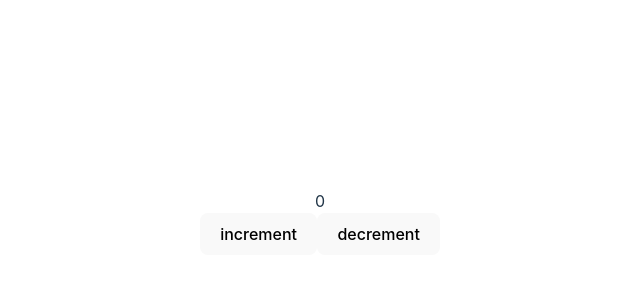
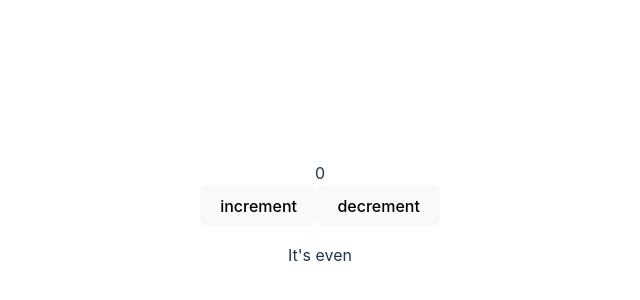
Before and after one commit to tyrex1829/react-routing, a React (Vite) app: page / in a window 1280 px wide. Shown: the part 178-478 px from the top of the page, without its empty margins (320-960 px from the left). Built offline with nearby package versions, Linux system fonts and the light colour scheme.

Commit message:
even renderer component

```diff
--- a/src/App.jsx
+++ b/src/App.jsx
@@ -153,6 +153,7 @@ function Count() {
     <div>
       <CountRenderer />
       <Buttons />
+      <EvenCountRenderer />
     </div>
   );
 }
@@ -161,6 +162,12 @@ function CountRenderer() {
   const count = useRecoilValue(countAtom);
 
   return <div>{count}</div>;
+}
+
+function EvenCountRenderer() {
+  const count = useRecoilValue(countAtom);
+
+  return <div>{count % 2 === 0 && <p>It's even</p>}</div>;
 }
 
 function Buttons() {
```
